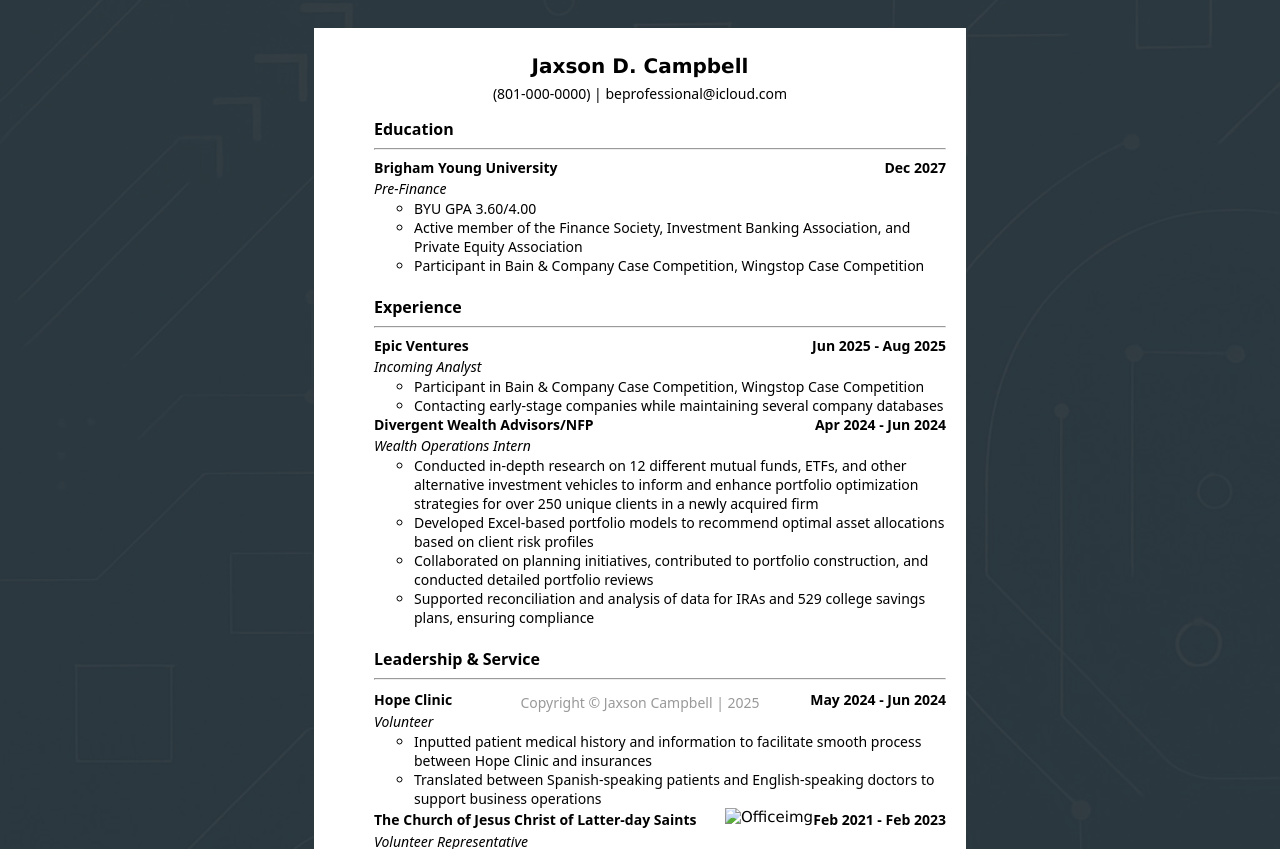
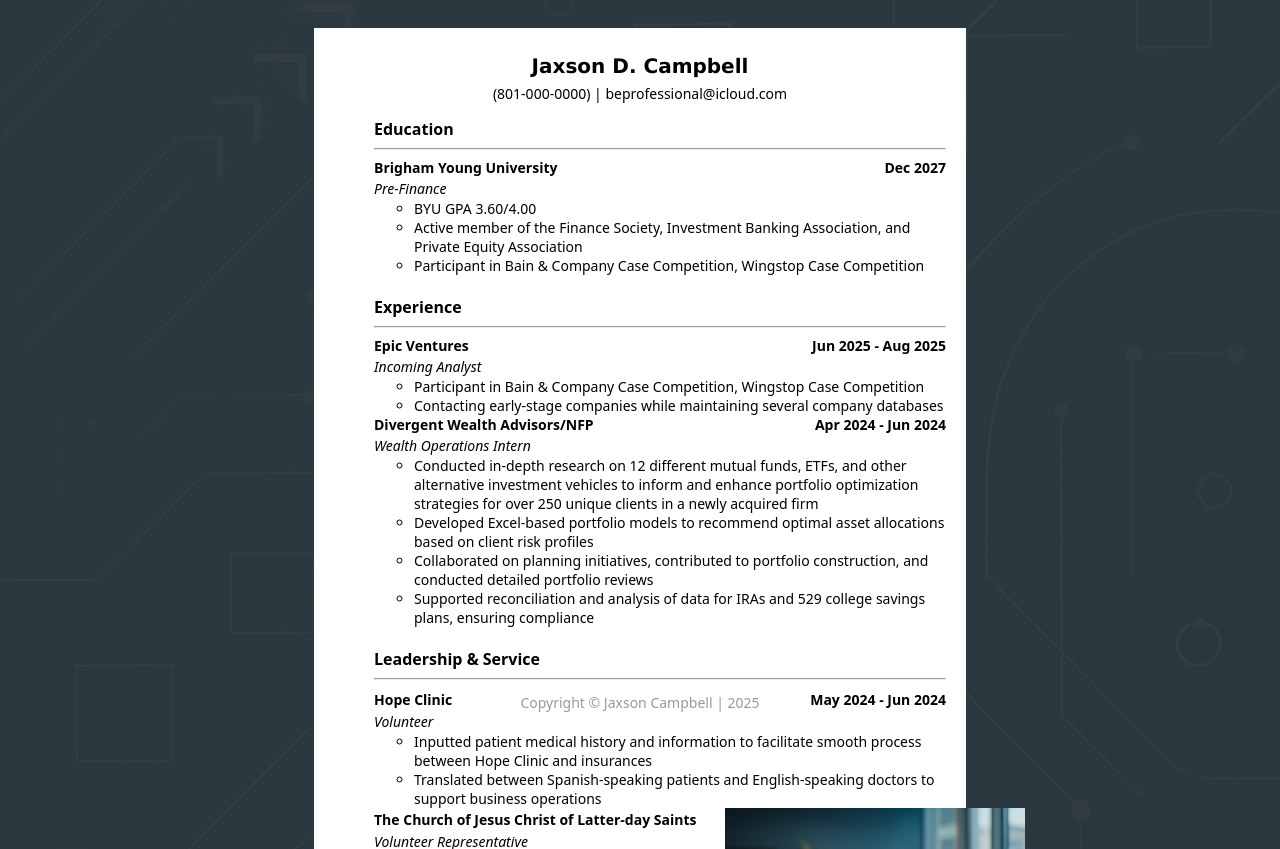
Before and after one commit to jaxsondc/Jaxson-sWebsite, a plain HTML site: page about.html in a window 1280 px wide. Shown: the part 86-935 px from the top of the page. Drawn offline with Linux system fonts and the light colour scheme.

Commit message:
Add files via upload

```diff
--- a/about.html
+++ b/about.html
@@ -217,7 +217,7 @@
 
 <!-- RIGHT MENU -->
         <div class="common rightmenu">
-            <img src="../IS201-FinalWebsite/assets/img/OfficeHomeImage.jpeg" alt="Officeimg" style="width: 300px; height: auto; margin-top: 780px;">
+            <img src="assets/img/OfficeHomeImage.jpeg" alt="Officeimg" style="width: 300px; height: auto; margin-top: 780px;">
        </div>
 
 
```
